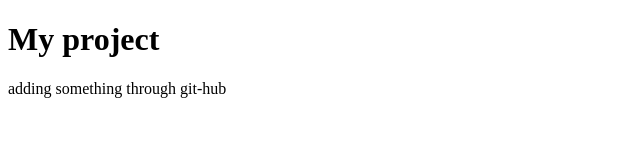
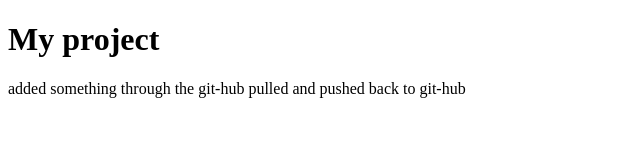
Before and after one commit to KosSerzh/Kos-FE-MA, a plain HTML site: page index.html in a window 1280 px wide. Shown: the whole page, without its empty margins (0-640 px from the left). Drawn offline with Linux system fonts and the light colour scheme.

Commit message:
pulled eddited and pushed back

```diff
--- a/index.html
+++ b/index.html
@@ -8,7 +8,8 @@
 </head>
 <body>
   <h1>My project </h1>
-  adding something through git-hub
+  added something through the git-hub
+  pulled and pushed back to git-hub
 
 </body>
 </html>
```
